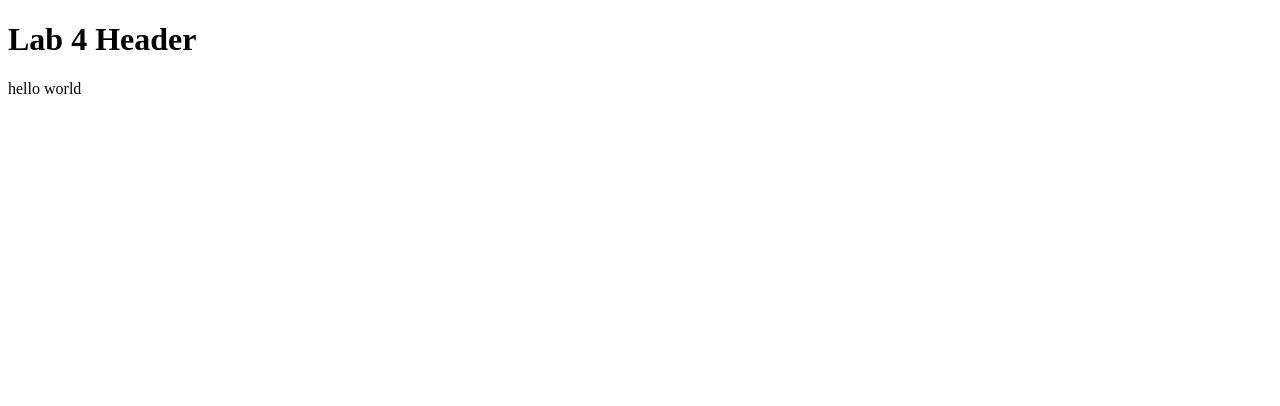
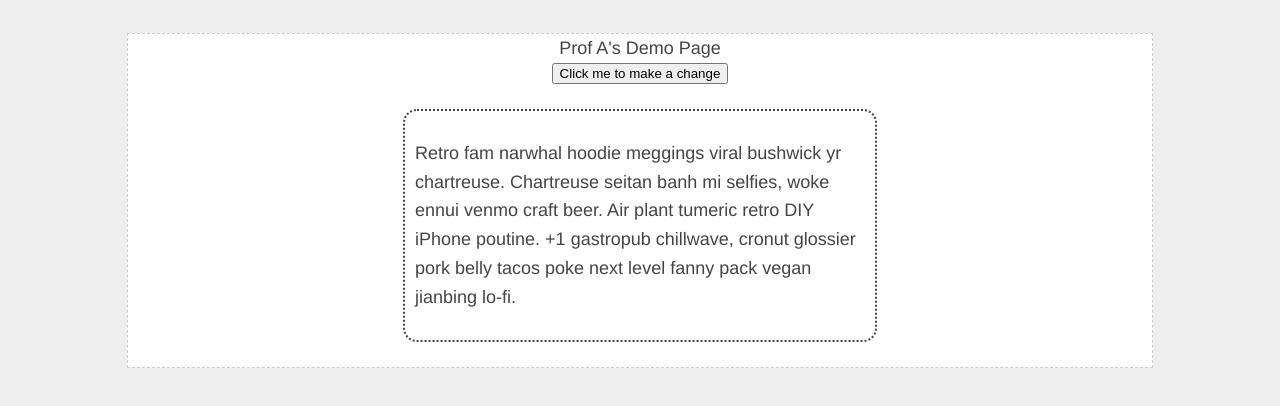
Before and after one commit to RuiqiLai0210/ruiqilai0210.github.io, a plain HTML site: page lab_4/index.html in a window 1280 px wide. Drawn offline with Linux system fonts and the light colour scheme.

Commit message:
Update index.html

```diff
--- a/lab_4/index.html
+++ b/lab_4/index.html
@@ -1,18 +1,34 @@
 <!DOCTYPE html>
 <html lang="en">
-<head>
-    <meta charset="UTF-8">
-    <meta name="viewport" content="width=device-width, initial-scale=1.0">
-    <meta http-equiv="X-UA-Compatible" content="ie=edge">
-    <title>Lab 4</title>
-    <link src="./style.css" type="text/stylesheet" />
-</head>
-<body>
-    <div>
-        <h1 class="header">Lab 4 Header</h1>
+  <head>
+    <title>Prof A's Demo Page</title>
+    <link rel="stylesheet" type="text/css" href="./style.css" />
+  </head>
+
+  <body>
+    <div class="container">
+      <div class="wrapper">
+        <div class="top">Prof A's Demo Page</div>
+        <button class="activate" onclick="clickMe()">
+          Click me to make a change
+        </button>
+        <div class="content">
+          <p>
+            Retro fam narwhal hoodie meggings viral bushwick yr chartreuse.
+            Chartreuse seitan banh mi selfies, woke ennui venmo craft beer. Air
+            plant tumeric retro DIY iPhone poutine. +1 gastropub chillwave,
+            cronut glossier pork belly tacos poke next level fanny pack vegan
+            jianbing lo-fi.
+          </p>
+        </div>
+        <div class="footer"></div>
+      </div>
     </div>
-    <div class="content">
-        hello world
-    </div>
-</body>
+    <script>
+      function clickMe() {
+        const content = document.querySelector(".content");
+        content.innerHTML = "Hello world";
+      }
+    </script>
+  </body>
 </html>
```
